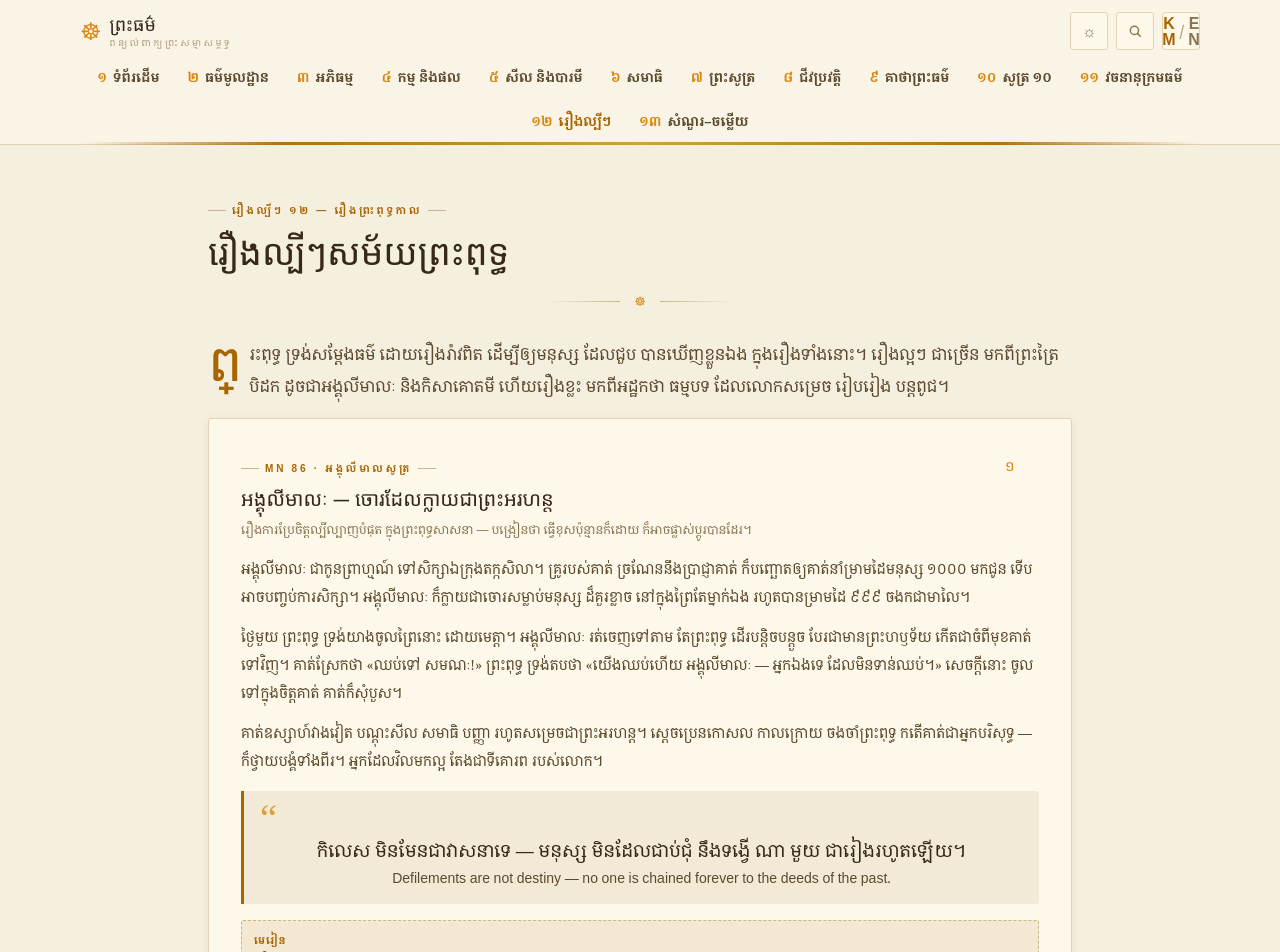
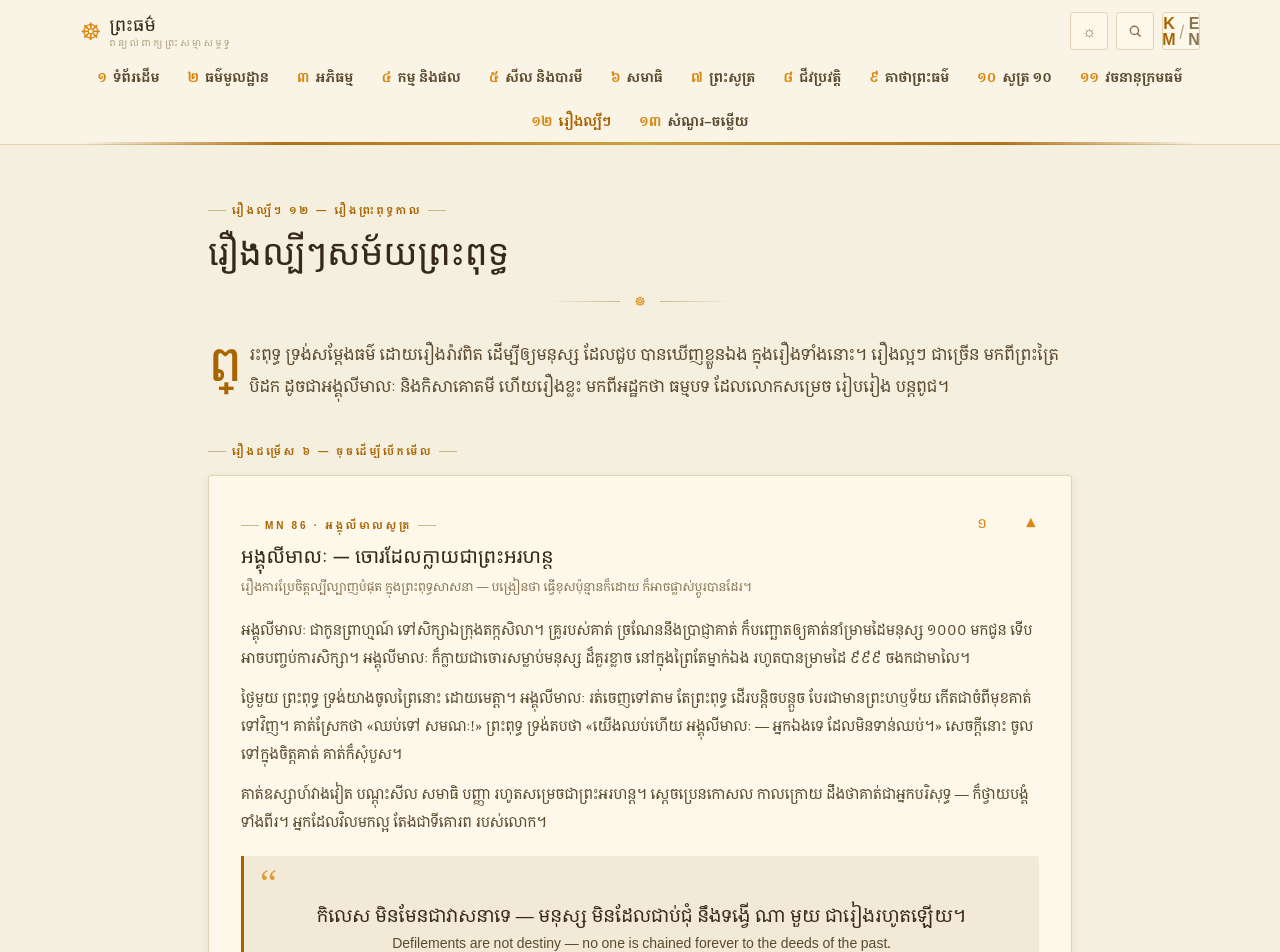
Before and after one commit to NgoytryLyhuor/buddha-dhamma, a Vue app: page /stories in a window 1280 px wide. Shown: the top 952 px of the page. Built offline with nearby package versions, Linux system fonts and the light colour scheme; a web font is replaced by a local one.

Commit message:
feat: make Stories collapsible like Suttas; fix Khmer typo

```diff
--- a/src/views/StoriesView.vue
+++ b/src/views/StoriesView.vue
@@ -10,22 +10,31 @@
     </p>
 
     <!-- the stories -->
+    <div class="mt-8">
+      <p class="chapter-label">{{ t('រឿងជម្រើស ៦ — ចុចដើម្បីបើកមើល', 'SIX SELECTED STORIES — TAP TO OPEN') }}</p>
+    </div>
     <div class="mt-4 space-y-4">
-      <article v-for="(s, i) in stories" :key="s.en" class="card-paper p-6 md:p-8">
+      <details v-for="(s, i) in stories" :key="s.en" class="card-paper p-6 md:p-8" :open="i === 0">
+        <summary class="select-none">
           <div class="flex items-start justify-between gap-3 flex-wrap">
             <div class="min-w-0">
               <p class="chapter-label">{{ s.src }}</p>
               <h3 class="font-display text-xl mt-2" :style="{ color: 'var(--ink)' }">{{ t(s.km, s.en) }}</h3>
               <p class="text-xs mt-2 leading-relaxed" :style="{ color: 'var(--ink-muted)' }">{{ t(s.noteK, s.noteE) }}</p>
             </div>
-          <span class="sutra-num mt-1" :style="{ color: 'var(--accent-bright)' }">{{ khNum(i + 1) }}</span>
+            <div class="flex items-center gap-3 shrink-0 mt-1">
+              <span class="sutra-num" :style="{ color: 'var(--accent-bright)' }">{{ khNum(i + 1) }}</span>
+              <span class="caret" :style="{ color: 'var(--accent-bright)' }">&#9660;</span>
             </div>
+          </div>
+        </summary>
 
-        <div class="mt-4 space-y-3">
+        <div class="mt-5">
+          <div class="space-y-3">
             <p v-for="p in s.paras" :key="p.en" class="leading-loose text-sm" :style="{ color: 'var(--ink-soft)' }">{{ t(p.km, p.en) }}</p>
           </div>
 
-        <div class="verse-box p-4 mt-4">
+          <div class="verse-box p-4 mt-5">
             <p class="text-center text-base md:text-lg leading-loose" :style="{ color: 'var(--ink)' }">{{ s.essenceK }}</p>
             <p class="text-center text-sm mt-1" :style="{ color: 'var(--ink-soft)' }">{{ s.essenceE }}</p>
           </div>
@@ -34,7 +43,8 @@
             <p class="text-[10px] font-bold tracking-widest uppercase" :style="{ color: 'var(--accent)' }">{{ t('មេរៀន', 'THE LESSON') }}</p>
             <p class="text-sm mt-1" :style="{ color: 'var(--ink-soft)' }">{{ t(s.lessonK, s.lessonE) }}</p>
           </div>
-      </article>
+        </div>
+      </details>
     </div>
   </div>
 </template>
@@ -56,7 +66,7 @@ const stories = [
     paras: [
       { km: 'អង្គុលីមាលៈ ជាកូនព្រាហ្មណ៍ ទៅសិក្សាឯក្រុងតក្កសិលា។ គ្រូរបស់គាត់ ច្រណែននឹងប្រាជ្ញាគាត់ ក៏បញ្ឆោតឲ្យគាត់នាំម្រាមដៃមនុស្ស ១០០០ មកជូន ទើបអាចបញ្ចប់ការសិក្សា។ អង្គុលីមាលៈ ក៏ក្លាយជាចោរសម្លាប់មនុស្ស ដ៏គួរខ្លាច នៅក្នុងព្រៃតែម្នាក់ឯង រហូតបានម្រាមដៃ ៩៩៩ ចងកជាមាលៃ។', en: 'Angulimāla, a Brahmin youth, studied in Takkasilā. His jealous teacher tricked him into gathering one thousand human fingers as a final tribute. He became a dreaded bandit haunting the woods alone, with 999 fingers strung on a thread.' },
       { km: 'ថ្ងៃមួយ ព្រះពុទ្ធ ទ្រង់យាងចូលព្រៃនោះ ដោយមេត្តា។ អង្គុលីមាលៈ រត់ចេញទៅតាម តែព្រះពុទ្ធ ដើរបន្តិចបន្តួច បែរជាមានព្រះហឫទ័យ កើតជាចំពីមុខគាត់ទៅវិញ។ គាត់ស្រែកថា «ឈប់ទៅ សមណៈ!» ព្រះពុទ្ធ ទ្រង់តបថា «យើងឈប់ហើយ អង្គុលីមាលៈ — អ្នកឯងទេ ដែលមិនទាន់ឈប់។» សេចក្តីនោះ ចូលទៅក្នុងចិត្តគាត់ គាត់ក៏សុំបួស។', en: 'One day the Buddha, moved by compassion, walked into that forest. Angulimāla ran after him, yet the Buddha, with a gentle pace, stayed ahead. The bandit shouted, "Stop, ascetic!" The Buddha replied, "I have stopped, Angulimāla — you are the one who has not stopped." Those words pierced his heart, and he asked to be ordained.' },
-      { km: 'គាត់ឧស្សាហ៍វាងវៀត បណ្តុះសីល សមាធិ បញ្ញា រហូតសម្រេចជាព្រះអរហន្ត។ ស្តេចប្រេនកោសល កាលក្រោយ ចងចាំព្រះពុទ្ធ កតើគាត់ជាអ្នកបរិសុទ្ធ — ក៏ថ្វាយបង្គំទាំងពីរ។ អ្នកដែលវិលមកល្អ តែងជាទីគោរព របស់លោក។', en: 'He strove diligently, and at last attained arahantship. When King Pasenadi later learned who he was, he honoured the new monk in awe. One who turns to good earns the respect of the world.' },
+      { km: 'គាត់ឧស្សាហ៍វាងវៀត បណ្តុះសីល សមាធិ បញ្ញា រហូតសម្រេចជាព្រះអរហន្ត។ ស្តេចប្រេនកោសល កាលក្រោយ ដឹងថាគាត់ជាអ្នកបរិសុទ្ធ — ក៏ថ្វាយបង្គំទាំងពីរ។ អ្នកដែលវិលមកល្អ តែងជាទីគោរព របស់លោក។', en: 'He strove diligently, and at last attained arahantship. When King Pasenadi later learned who he was, he honoured the new monk in awe. One who turns to good earns the respect of the world.' },
     ],
     essenceK: 'កិលេស មិនមែនជាវាសនាទេ — មនុស្ស មិនដែលជាប់ជុំ នឹងទង្វើ ណា មួយ ជារៀងរហូតឡើយ។',
     essenceE: 'Defilements are not destiny — no one is chained forever to the deeds of the past.',
```
Lines whose indentation alone changed are shown as unchanged.
